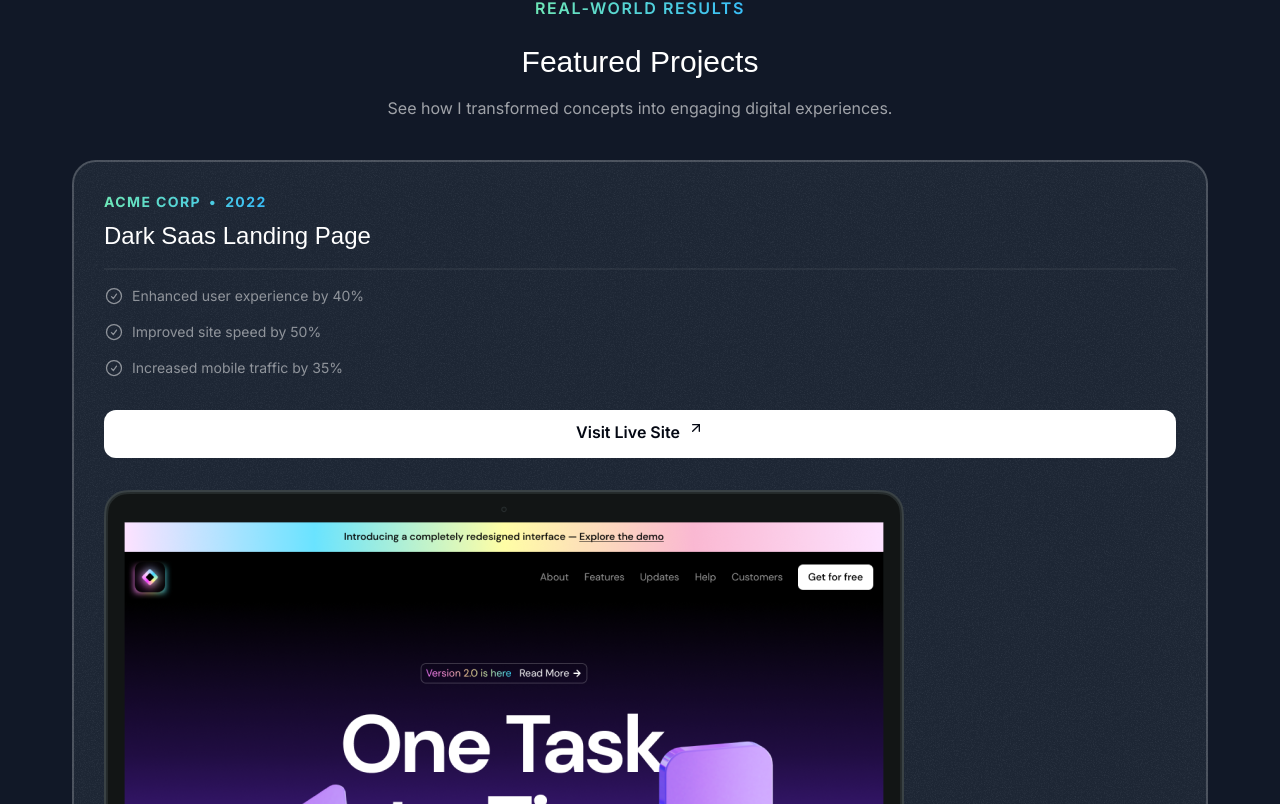
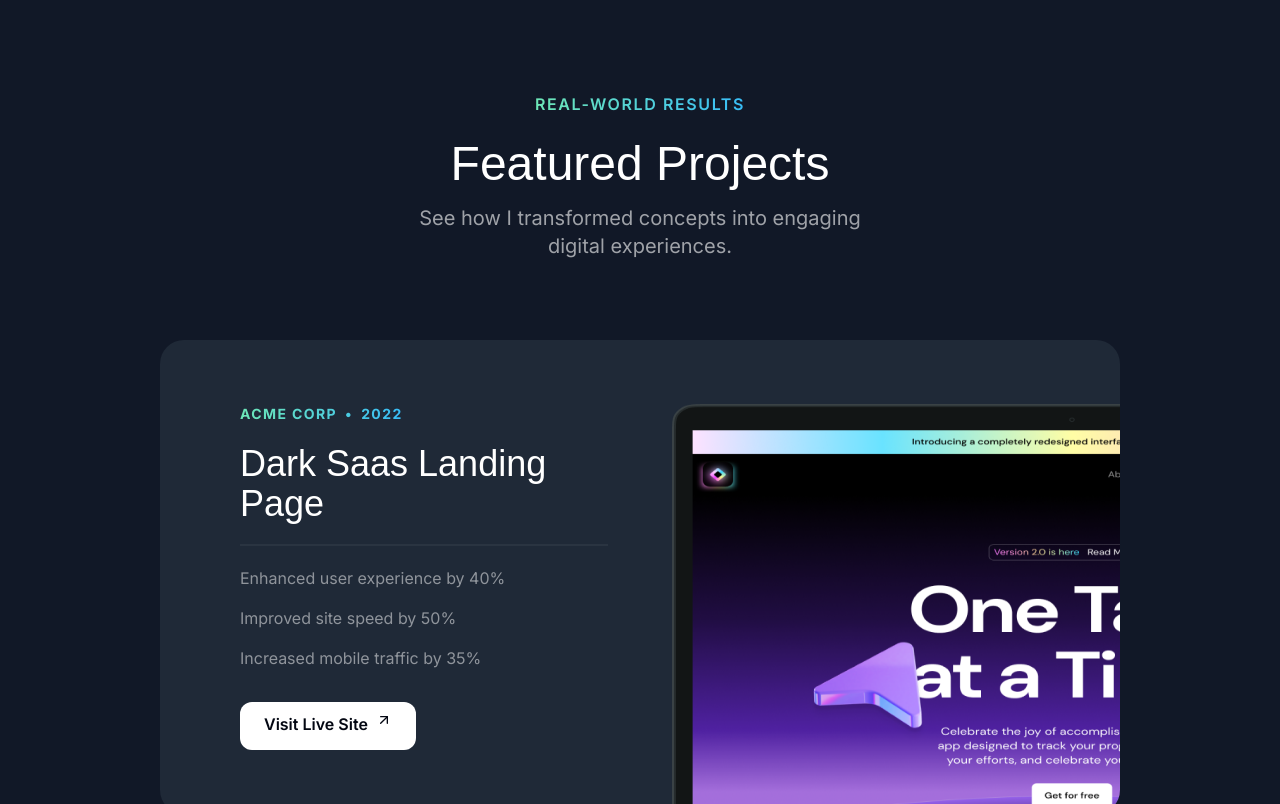
Before and after one commit to Askebir/Next.js-and-react-portfolio-website, a Next.js app: page / in a window 1280 px wide. Shown: the part 856-1660 px from the top of the page. Built offline with nearby package versions, Linux system fonts and the light colour scheme; a web font is replaced by a local one.

Commit message:
responsiviness of project section for ipad and desktop

```diff
--- a/src/app/globals.css
+++ b/src/app/globals.css
@@ -11,3 +11,9 @@
     @apply absolute inset-0  border-2 top-1/2 left-1/2 -translate-x-1/2 -translate-y-1/2  rounded-full border-emerald-300/5 shadow-[0_0_80px_inset] shadow-emerald-300/20;
   }
 }
+
+@layer utilities {
+  .container {
+    @apply lg:max-w-5xl;
+  }
+}
--- a/src/sections/Projects.tsx
+++ b/src/sections/Projects.tsx
@@ -47,25 +47,28 @@
 
 export const ProjectsSection = () => {
   return (
-    <section className="pb-16">
+    <section className="pb-16 lg:py-24 ">
       <div className="container  rounded-l ">
         <div className="flex justify-center">
           <p className="uppercase font-semibold tracking-widest bg-gradient-to-r from-emerald-300 to-sky-400 text-center bg-clip-text text-transparent  ">
             Real-world Results
           </p>
         </div>
-        <h2 className="font-serif text-3xl text-center mt-6 ">
+        <h2 className="font-serif text-3xl md:text-5xl text-center mt-6 ">
           Featured Projects
         </h2>
-        <p className="text-center text-white/60 mt-4  ">
+        <p className="text-center md:text-lg lg:text-xl text-white/60 mt-4 max-w-md  mx-auto">
           {" "}
           See how I transformed concepts into engaging digital experiences.
         </p>
-        <div className="flex flex-col mt-10 gap-20 ">
+        <div className="flex flex-col md:mt-20 mt-10 gap-20 ">
           {portfolioProjects.map((project) => (
             <div
               key={project.title}
-              className="bg-gray-800 rounded-3xl relative z-0 after:z-10 after:content-[''] after:absolute overflow-hidden after:inset-0 after:outline after:-outline-offset-2 after:rounded-3xl after:outline-white/20  px-8  pt-8 "
+              className="bg-gray-800 rounded-3xl after:pointer-events-none r
+              elative z-0 after:z-10 after:content-[''] after:absolute overflow-hidden
+              after:inset-0 after:outline after:-outline-offset-2 after:rounded-3xl
+               after:outline-white/20 lg:pt-16 lg:px-20 px-8  pt-8 md:pt-12 md:px-10 "
             >
               <div
                 className="absolute inset-0 -z-10 opacity-5 "
@@ -73,6 +76,8 @@
                   backgroundImage: `url(${grainImage.src})`,
                 }}
               ></div>
+              <div className="lg:grid lg:grid-cols-2 lg:gap-16 relative ">
+                <div className="lg:pb-16">
                   <div className="flex  ">
                     <div className="bg-gradient-to-r from-emerald-300 to-sky-400 inline-flex font-bold gap-2 text-transparent bg-clip-text  uppercase tracking-widest text-sm ">
                       <span>{project.company}</span>
@@ -80,28 +85,33 @@
                       <span>{project.year}</span>
                     </div>
                   </div>
-              <h3 className="font-serif text-2xl mt-2  ">{project.title}</h3>
-              <hr className="border-t-2 border-white/5 mt-4" />
-              <ul className="flex flex-col gap-4 mt-4 ">
+                  <h3 className="font-serif text-2xl md:text-4xl mt-2 md:mt-5 ">
+                    {project.title}
+                  </h3>
+                  <hr className="border-t-2 border-white/5 mt-4 md:mt-5" />
+                  <ul className="flex flex-col gap-4 mt-4 md:mt-5 ">
                     {project.results.map((result) => (
-                  <li className="flex gap-2 text-sm text-white/50  ">
+                      <li className="flex gap-2 text-sm md:text-base text-white/50  ">
                         {" "}
-                    <CheckCircleIcon className="size-5" />{" "}
                         <span>{result.title}</span>
                       </li>
                     ))}
                   </ul>
                   <a href={project.link}>
-                <button className="bg-white text-gray-950  h-12 w-full rounded-xl font-semibold inline-flex itmes-center justify-center pt-2.5  gap-2 mt-8  ">
+                    <button className="bg-white text-gray-950  h-12 w-full md:w-auto px-6 rounded-xl font-semibold inline-flex itmes-center justify-center pt-2.5  gap-2 mt-8  ">
                       <span>Visit Live Site</span>
                       <ArrowUpRightIcon className="size-4" />
                     </button>
                   </a>
+                </div>
+                <div>
                   <Image
                     src={project.image}
                     alt={project.title}
-                className="mt-8 -mb-4 "
+                    className="mt-8 -mb-4 md:-mb-0 lg:mt-0 lg:absolute lg:h-full  "
                   />
+                </div>
+              </div>
             </div>
           ))}
         </div>
```
Lines whose indentation alone changed are shown as unchanged.
